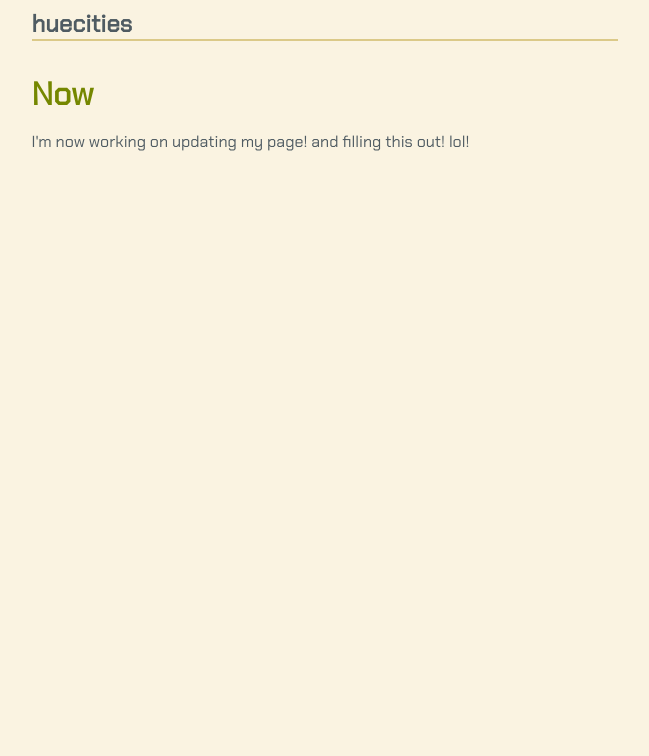
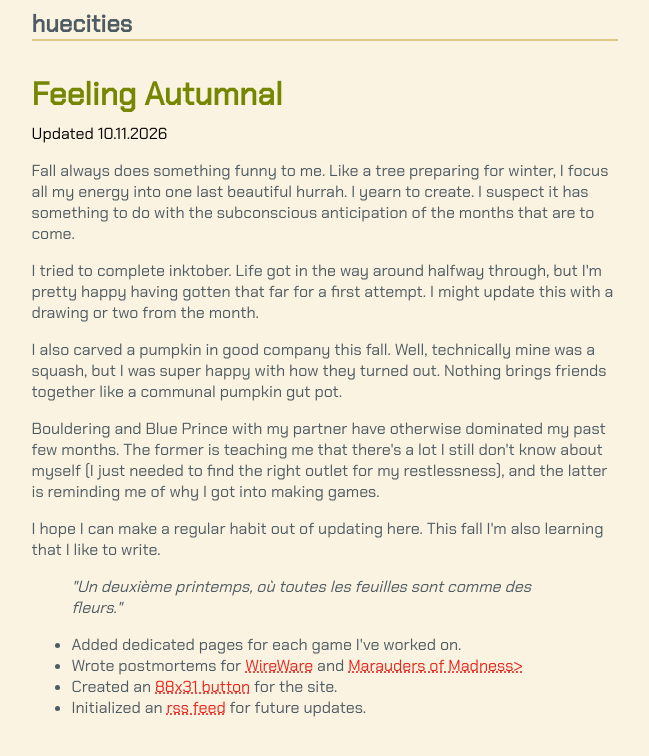
Before and after one commit to huetimes3/personal-site, a PHP site: page /now/ in a window 1280 px wide. Shown: the top 756 px of the page, without its empty margins (315-964 px from the left). Run offline with PHP 8.4, Linux system fonts and the light colour scheme.

Commit message:
starting updates on the site

```diff
--- a/now/index.html
+++ b/now/index.html
@@ -5,11 +5,11 @@
     <meta charset="utf-8" />
     <meta name="viewport" content="width=device-width, initial-scale=1" />
     <title>Now</title>
-    <meta name="description" content="Where's Tudor now" />
+    <meta name="description" content="Where's hue now" />
 
     <meta property="og:title" content="huetimes3" />
     <meta property="og:type" content="website" />
-    <meta property="og:description" content="Where's Tudor now" />
+    <meta property="og:description" content="Where's hue now" />
     <meta property="og:image" content="icon.jpg" />
 
     <style>
@@ -34,8 +34,61 @@
       <h1><a href="/">huecities</a></h1>
     </nav>
     <main>
-      <h1>Now</h1>
-      <p>I'm now working on updating my page! and filling this out! lol!</p>
+      <h1>Feeling Autumnal</h1>
+      <div class="byline">Updated 10.11.2026</div>
+      <article>
+        <p>
+          Fall always does something funny to me. Like a tree preparing for
+          winter, I focus all my energy into one last beautiful hurrah. I yearn
+          to create. I suspect it has something to do with the subconscious
+          anticipation of the months that are to come.
+        </p>
+        <p>
+          I tried to complete inktober. Life got in the way around halfway
+          through, but I'm pretty happy having gotten that far for a first
+          attempt. I might update this with a drawing or two from the month.
+        </p>
+        <p>
+          I also carved a pumpkin in good company this fall. Well, technically
+          mine was a squash, but I was super happy with how they turned out.
+          Nothing brings friends together like a communal pumpkin gut pot.
+        </p>
+        <p>
+          Bouldering and Blue Prince with my partner have otherwise dominated my
+          past few months. The former is teaching me that there's a lot I still
+          don't know about myself (I just needed to find the right outlet for my
+          restlessness), and the latter is reminding me of why I got into making
+          games.
+        </p>
+        <p>
+          I hope I can make a regular habit out of updating here. This fall I'm
+          also learning that I like to write.
+        </p>
+
+        <blockquote cite="Albert Camus">
+          <p>
+            <i>
+              "Un deuxième printemps, où toutes les feuilles sont comme des
+              fleurs."
+            </i>
+          </p>
+        </blockquote>
+
+        <ul>
+          <li>Added dedicated pages for each game I've worked on.</li>
+          <li>
+            Wrote postmortems for <a href="../games/wireware/">WireWare</a> and
+            <a href="../games/marauders-of-madness/">Marauders of Madness></a>
+          </li>
+          <li>
+            Created an <a href="../assets/8831btn-hue.png">88x31 button</a> for
+            the site.
+          </li>
+          <li>
+            Initialized an <a href="../rss.xml">rss feed</a> for future updates.
+          </li>
+        </ul>
+      </article>
     </main>
   </body>
 </html>
--- a/styles.css
+++ b/styles.css
@@ -234,25 +234,26 @@ span {
 }
 
 ul {
+  color: var(--primary-font-color);
+  margin-left: 0;
+}
+
+ul.home-ul {
   margin: 0;
   padding: 0;
   width: 100%;
   list-style-type: "<<  ";
   direction: rtl;
-  color: var(--primary-font-color);
-}
-
-ul li {
-  margin: 0.5rem 0;
-}
-
-ul li a {
-  color: var(--primary-font-color);
-}
-
-ul li a:hover {
-  color: var(--primary-color);
-  font-weight: bold;
+  li {
+    margin: 0.5rem 0;
+    a {
+      color: var(--primary-font-color);
+      &:hover {
+        color: var(--primary-color);
+        font-weight: bold;
+      }
+    }
+  }
 }
 
 #pop-out {
@@ -340,11 +341,11 @@ ul li a:hover {
   }
 
   h3,
-  ul {
+  ul.home-ul {
     text-align: center;
   }
 
-  ul {
+  ul.home-ul {
     padding: 0;
     list-style-type: none;
   }
```
Also changed, not shown: index.html (+6 -6 lines).
